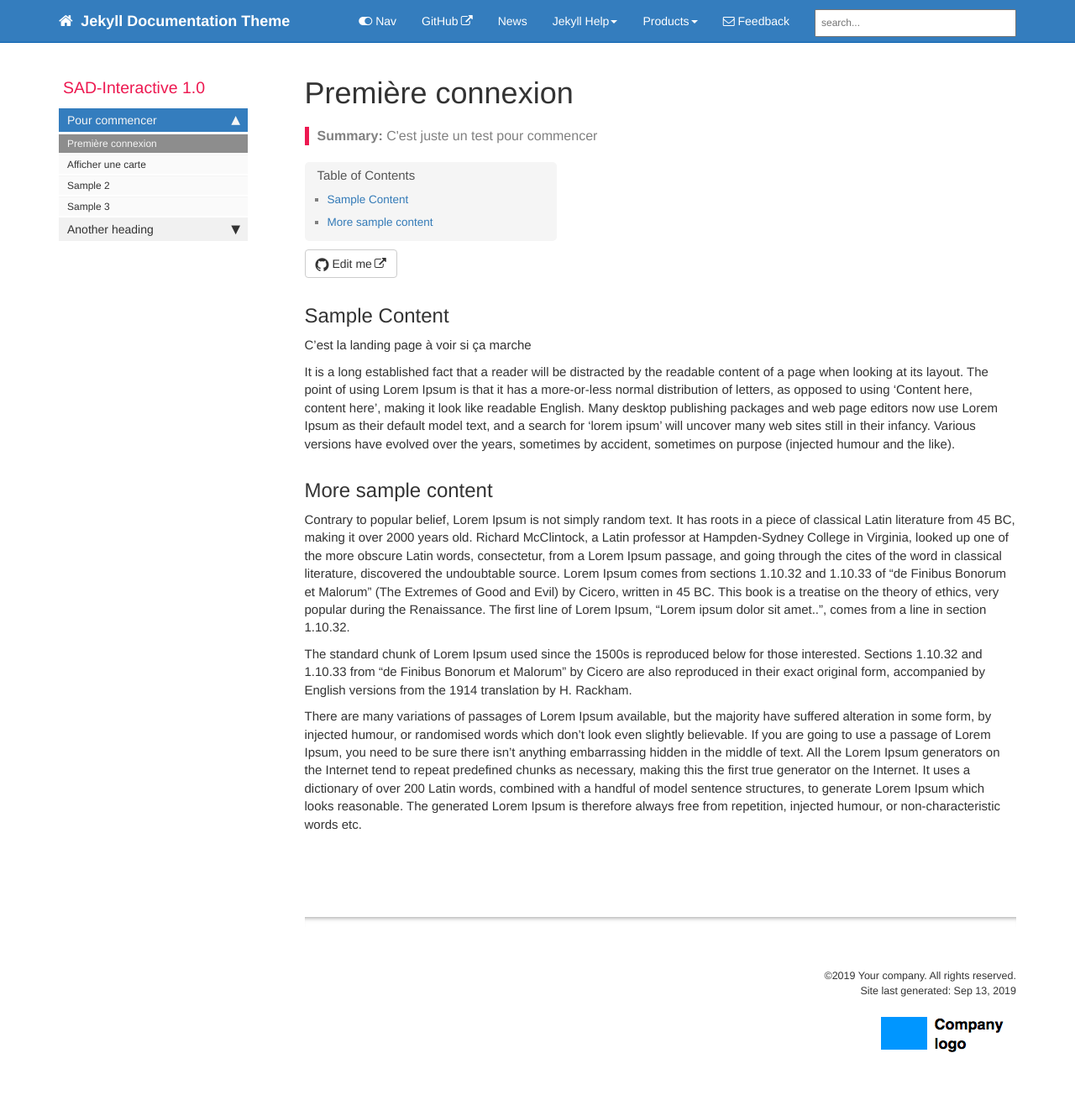
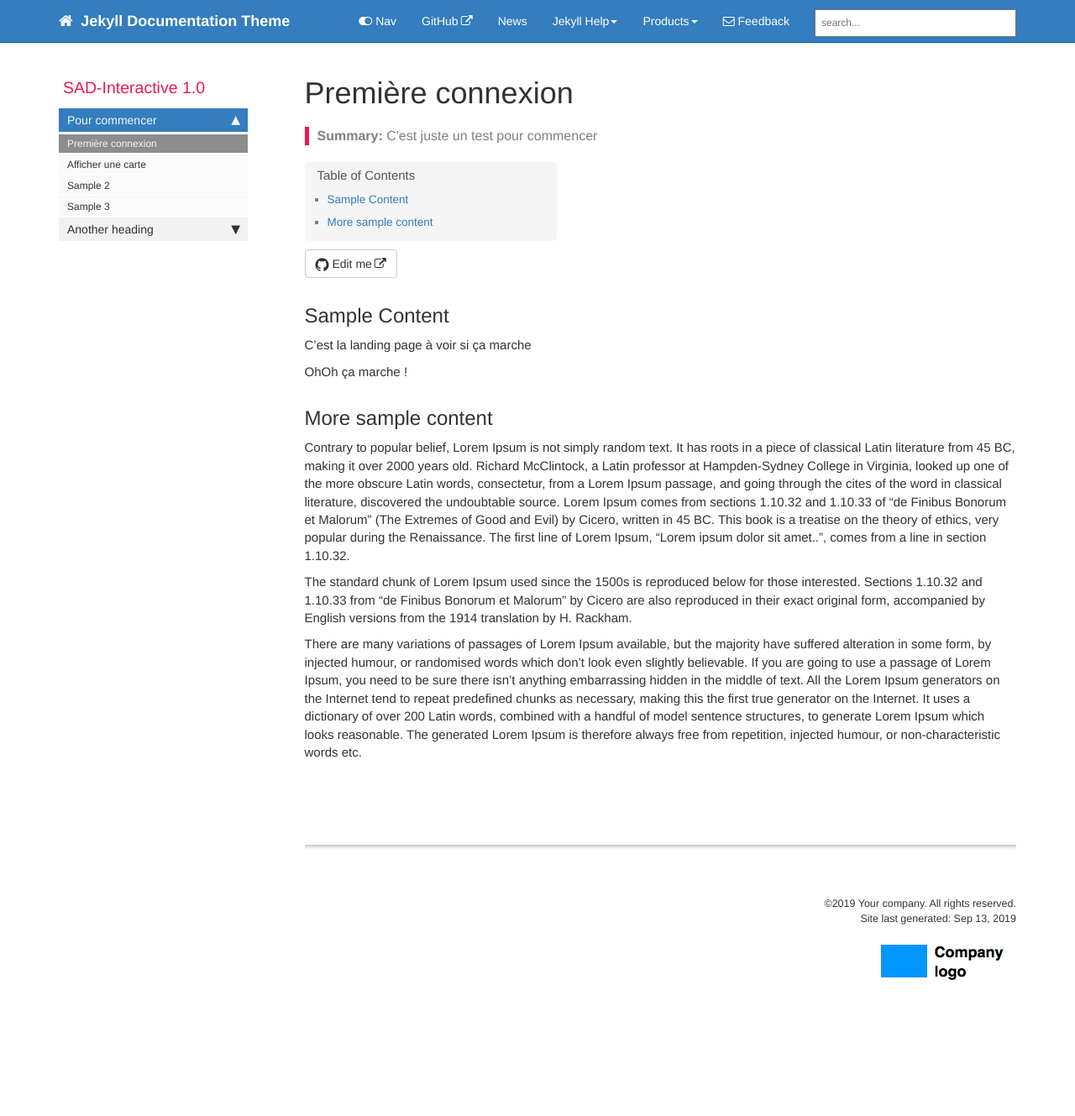
Before and after one commit to help-sad-interactive/guide, a Jekyll site: the page built from pages/sadinteractive/sadi_landing_page.md, in a window 1280 px wide. Shown: the whole page at 84% size. Built offline with Jekyll 4.4.1, drawn with Linux system fonts in a browser that asks for light colours; comment, search, counter and statistics services are not loaded; after the commit the page ends 1243 px from its top, so only the background shows below that.

Commit message:
Test voir si changement marchent tout le temps

```diff
--- a/_data/topnav.yml
+++ b/_data/topnav.yml
@@ -31,4 +31,4 @@
         - title: Product 2
           url: /p2_landing_page.html
         - title: SAD Interactive
-          url: /landing_page.html
+          url: /sadi_landing_page.html
--- a/pages/sadinteractive/sadi_landing_page.md
+++ b/pages/sadinteractive/sadi_landing_page.md
@@ -10,8 +10,7 @@
 ## Sample Content
 C'est la landing page à voir si ça marche
 
-It is a long established fact that a reader will be distracted by the readable content of a page when looking at its layout. The point of using Lorem Ipsum is that it has a more-or-less normal distribution of letters, as opposed to using 'Content here, content here', making it look like readable English. Many desktop publishing packages and web page editors now use Lorem Ipsum as their default model text, and a search for 'lorem ipsum' will uncover many web sites still in their infancy. Various versions have evolved over the years, sometimes by accident, sometimes on purpose (injected humour and the like).
-
+OhOh ça marche !
 
 ## More sample content
 
```
